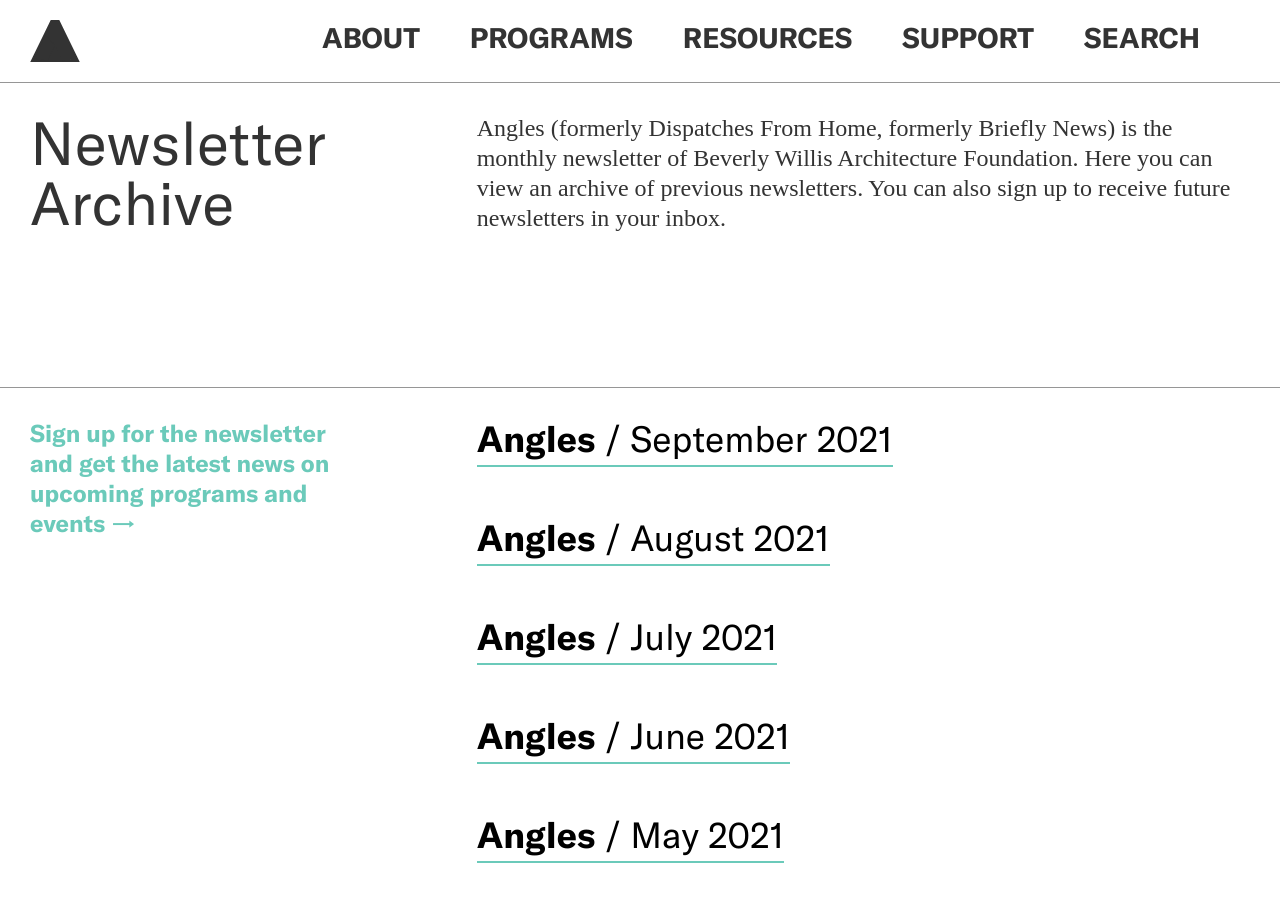
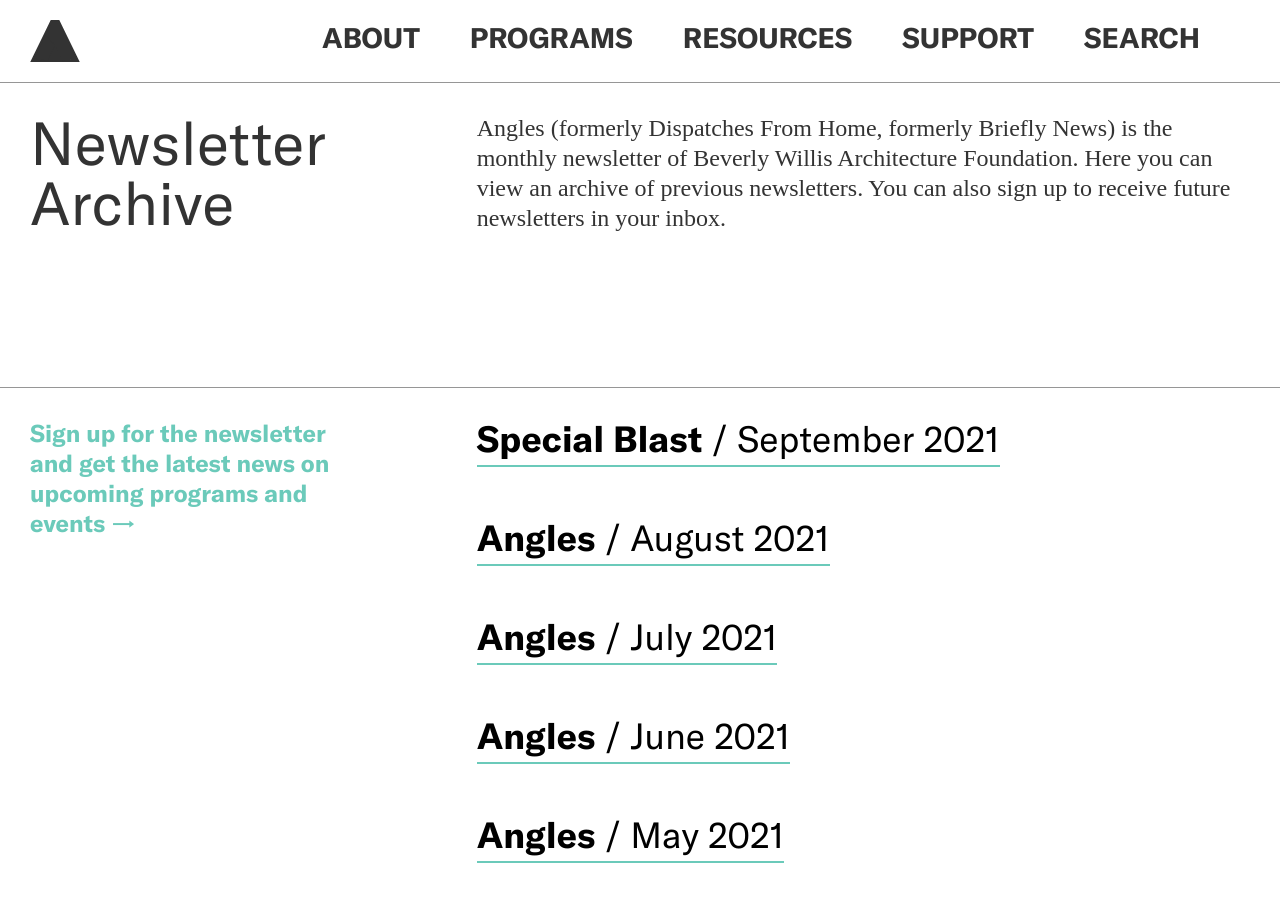
Before and after one commit to jengalas/bwaf-bbw, a Jekyll site: the page built from _resources/newsletter-archive.md, in a window 1280 px wide and 900 px high. Built offline with Jekyll 4.4.1, drawn with Linux system fonts in a browser that asks for light colours; some web fonts are replaced.

Commit message:
Update from Forestry.io Aislinn McNamara updated _resources/newsletter-archive.md

```diff
--- a/_resources/newsletter-archive.md
+++ b/_resources/newsletter-archive.md
@@ -10,7 +10,7 @@
 sign-up-text: Sign up for the newsletter and get the latest news on upcoming programs
   and events
 newsletters:
-- title: Angles
+- title: Special Blast
   month_year: September 2021
 - title: Angles
   month_year: August 2021
```
